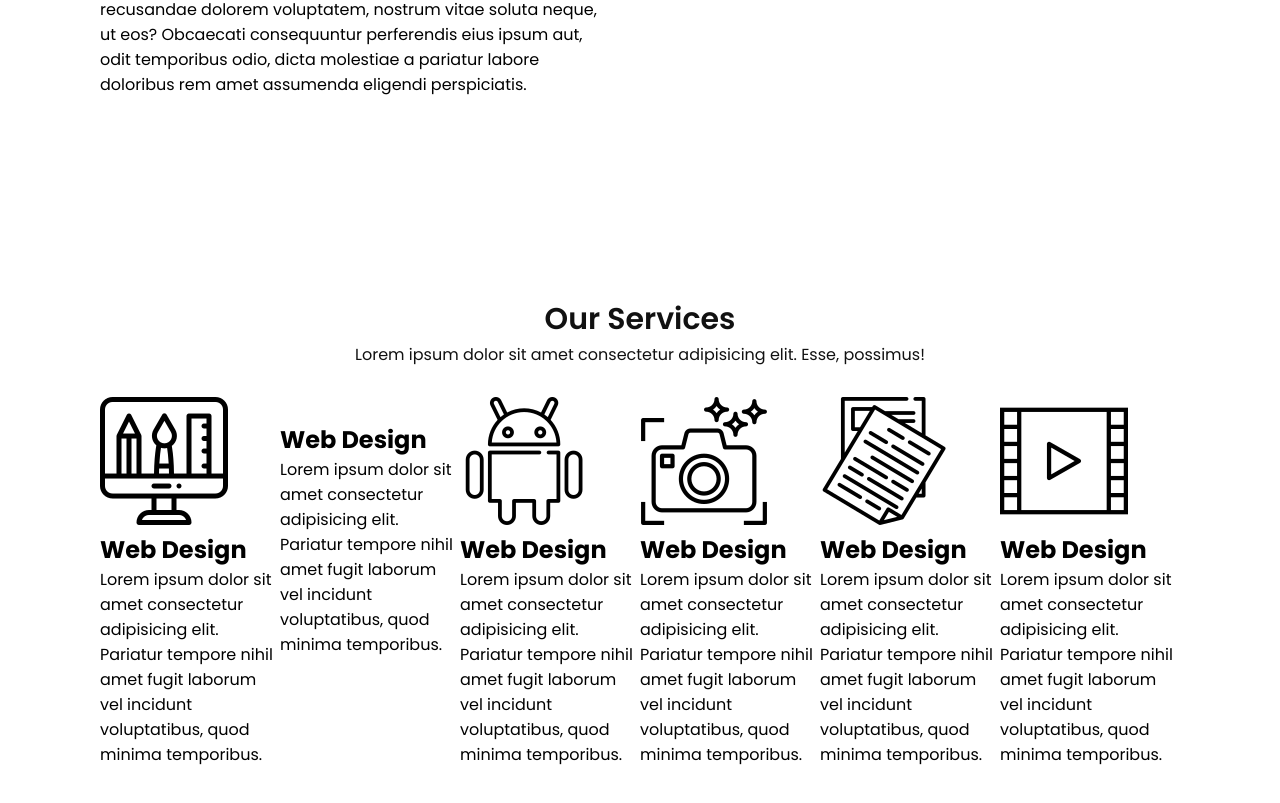
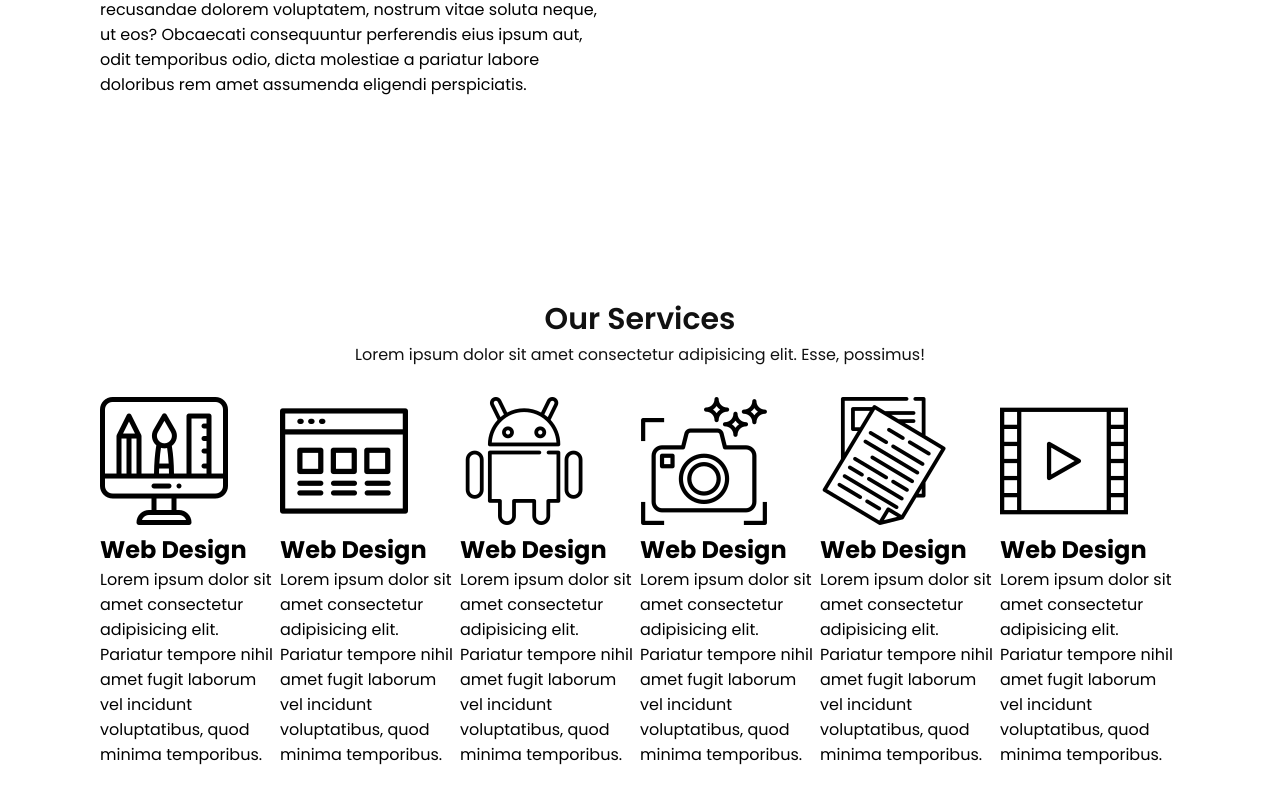
Before and after one commit to ryderdinh/portfolio, a plain HTML site: page index.html in a window 1280 px wide. Shown: the part 1373-2176 px from the top of the page. Drawn offline with Linux system fonts and the light colour scheme.

Commit message:
Update index.html

```diff
--- a/index.html
+++ b/index.html
@@ -76,7 +76,7 @@
                     vel incidunt voluptatibus, quod minima temporibus.</p>
             </div>
             <div class="servicesBx">
-                <img src="./img/icon/icon12.png" alt="">
+                <img src="./img/icon/icon2.png" alt="">
                 <h2>Web Design</h2>
                 <p>Lorem ipsum dolor sit amet consectetur adipisicing elit. Pariatur tempore nihil amet fugit laborum
                     vel incidunt voluptatibus, quod minima temporibus.</p>
```
